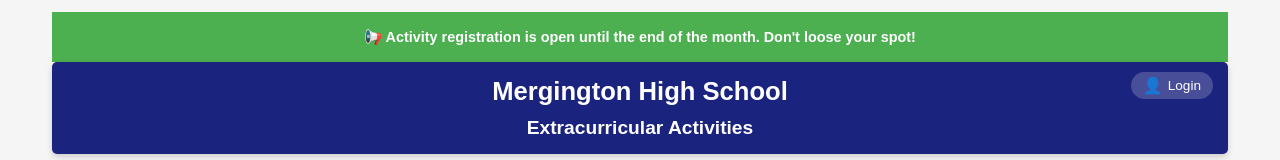
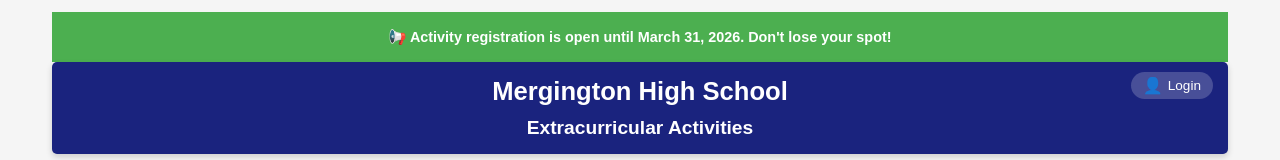
Before and after one commit to zecka/skills-copilot-code-review, a plain HTML site: page src/static/index.html in a window 1280 px wide. Shown: the top 160 px of the page. Drawn offline with Linux system fonts and the light colour scheme; no server answers.

Commit message:
Update src/static/index.html
Co-authored-by: Copilot <175728472+Copilot@users.noreply.github.com>

```diff
--- a/src/static/index.html
+++ b/src/static/index.html
@@ -13,7 +13,7 @@
   </head>
   <body>
     <div class="announcement-banner">
-      📢 Activity registration is open until the end of the month. Don't loose your spot!
+      📢 Activity registration is open until March 31, 2026. Don't lose your spot!
     </div>
     <header>
       <h1>Mergington High School</h1>
```
